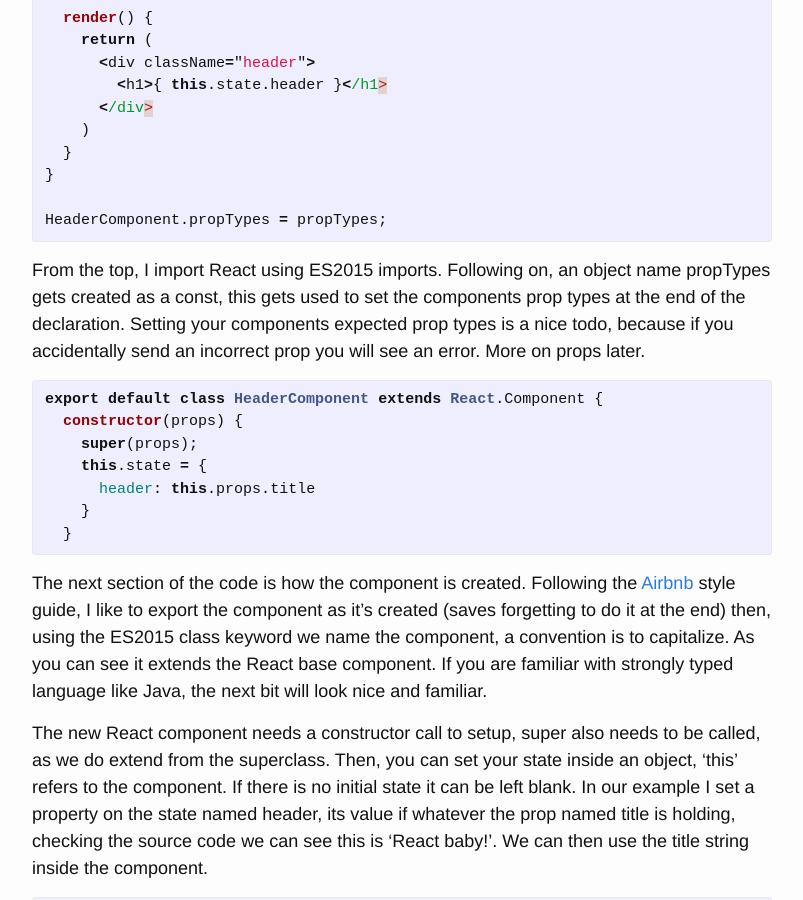
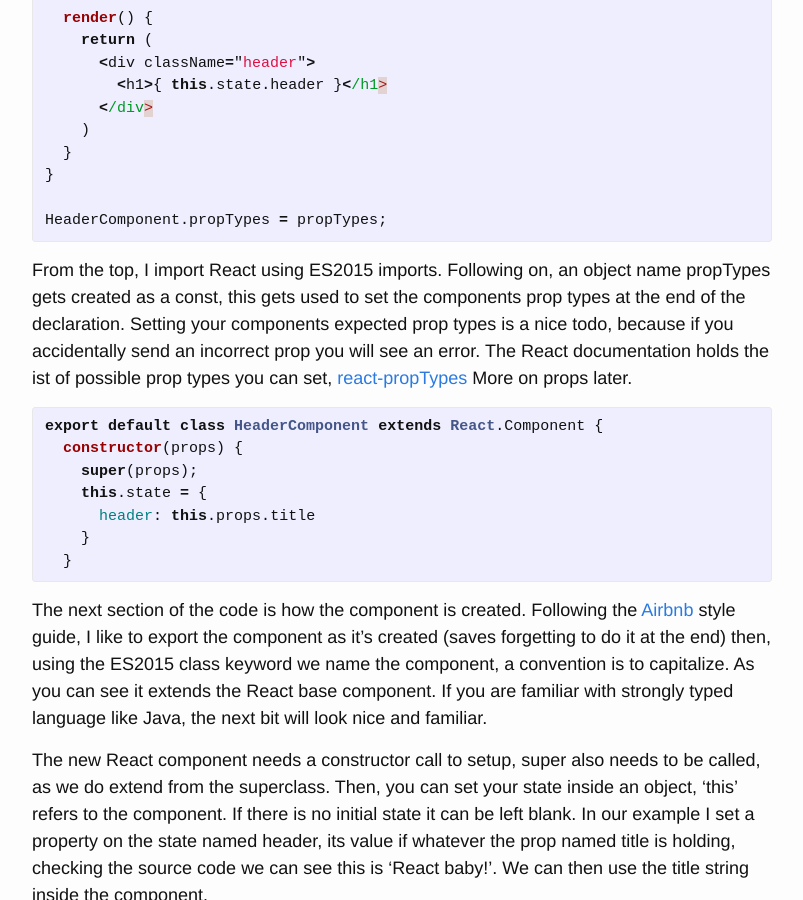
Before and after one commit to philipjc/old_philipjc, a Jekyll site: the page built from _posts/2016-01-03-react-class-component.markdown, in a window 1280 px wide and 900 px high, scrolled down 950 px. Shown: the whole window, without its empty margins (238-1041 px from the left). Built offline with Jekyll 4.4.1, drawn with Linux system fonts in a browser that asks for light colours; comment, search, counter and statistics services are not loaded.

Commit message:
Update 2016-01-03-react-class-component.markdown

```diff
--- a/_posts/2016-01-03-react-class-component.markdown
+++ b/_posts/2016-01-03-react-class-component.markdown
@@ -38,7 +38,7 @@ export default class HeaderComponent extends React.Component {
 HeaderComponent.propTypes = propTypes;
 {% endhighlight %}
 
-From the top, I import React using ES2015 imports. Following on, an object name propTypes gets created as a const, this gets used to set the components prop types at the end of the declaration. Setting your components expected prop types is a nice todo, because if you accidentally send an incorrect prop you will see an error. More on props later.
+From the top, I import React using ES2015 imports. Following on, an object name propTypes gets created as a const, this gets used to set the components prop types at the end of the declaration. Setting your components expected prop types is a nice todo, because if you accidentally send an incorrect prop you will see an error. The React documentation holds the ist of possible prop types you can set, [react-propTypes] More on props later.
 
 
 
@@ -198,3 +198,4 @@ Running npm start from your Terminal, you should now see a not very well style l
 [react-boot]: https://github.com/philipjc/webpack-blog-post
 [react-component]: https://github.com/philipjc/webpack-blog-post/tree/react-component
 [Airbnb]: https://github.com/airbnb/javascript/tree/master/react
+[react-propTypes]: https://facebook.github.io/react/docs/reusable-components.html
```
